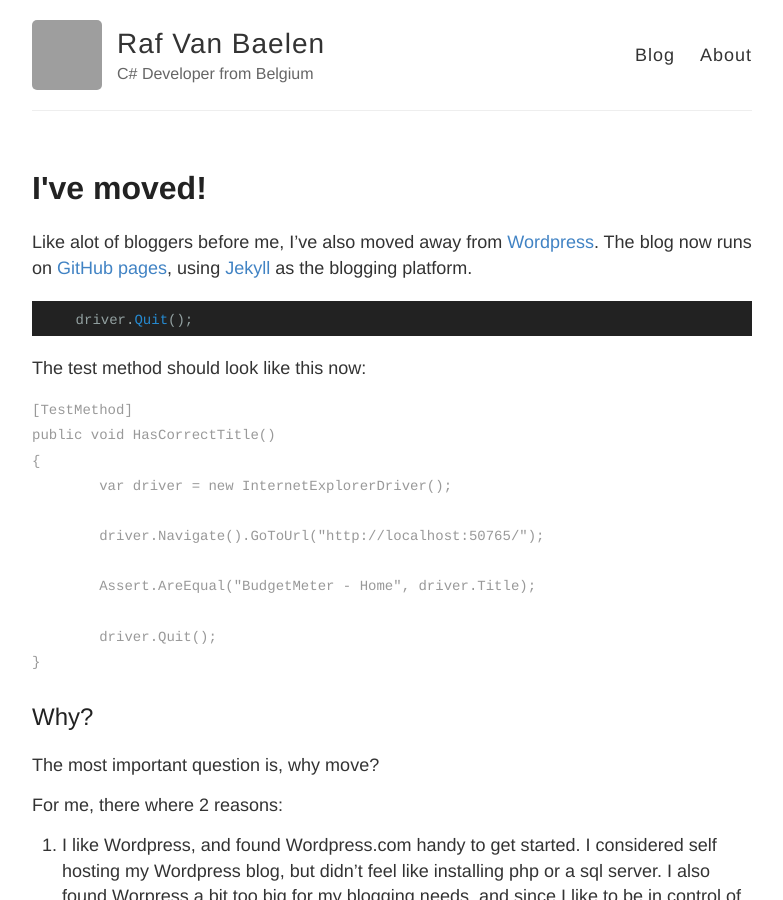
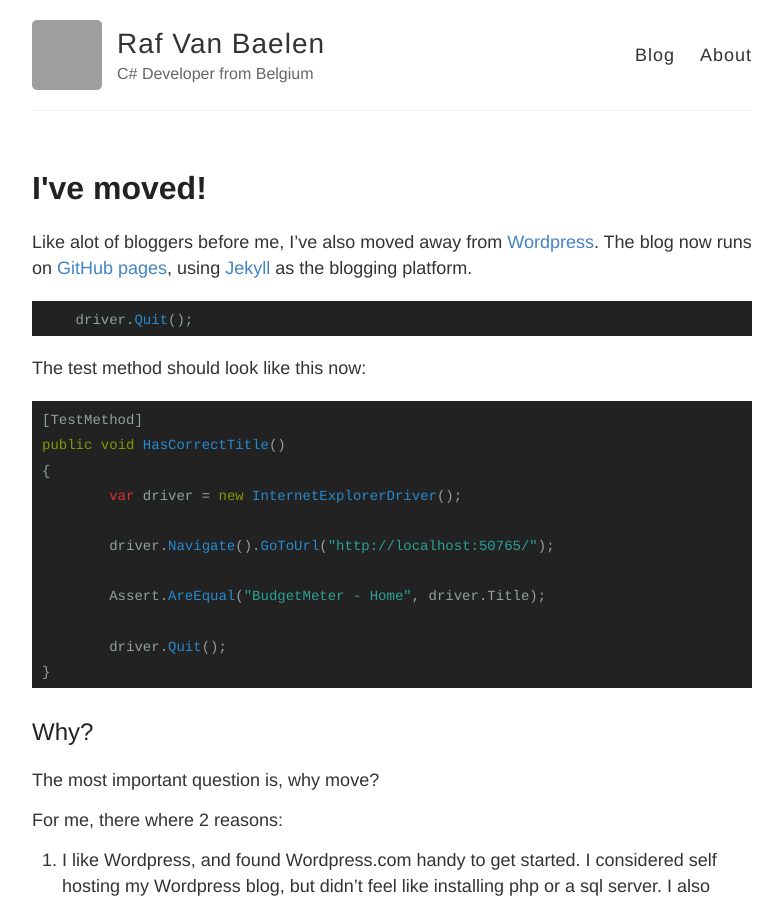
Before and after one commit to Rafvb/rafvb.github.io, a Jekyll site: the page built from _posts/2014-8-28-Moved.md, in a window 1280 px wide and 900 px high. Shown: the whole window, without its empty margins (248-1031 px from the left). Built offline with Jekyll 4.4.1, drawn with Linux system fonts in a browser that asks for light colours; comment, search, counter and statistics services are not loaded; grey boxes are pictures that could not be loaded.

Commit message:
Updated 2014-8-28-Moved.md

````diff
--- a/_posts/2014-8-28-Moved.md
+++ b/_posts/2014-8-28-Moved.md
@@ -14,7 +14,7 @@ Like alot of bloggers before me, I've also moved away from [Wordpress](https://r
 
 The test method should look like this now:
 
-```C#
+{% highlight C# %}
 [TestMethod]
 public void HasCorrectTitle()
 {
@@ -26,7 +26,7 @@ public void HasCorrectTitle()
 
 	driver.Quit();
 }
-```
+{% endhighlight %}
 
 ## Why?
 
````
